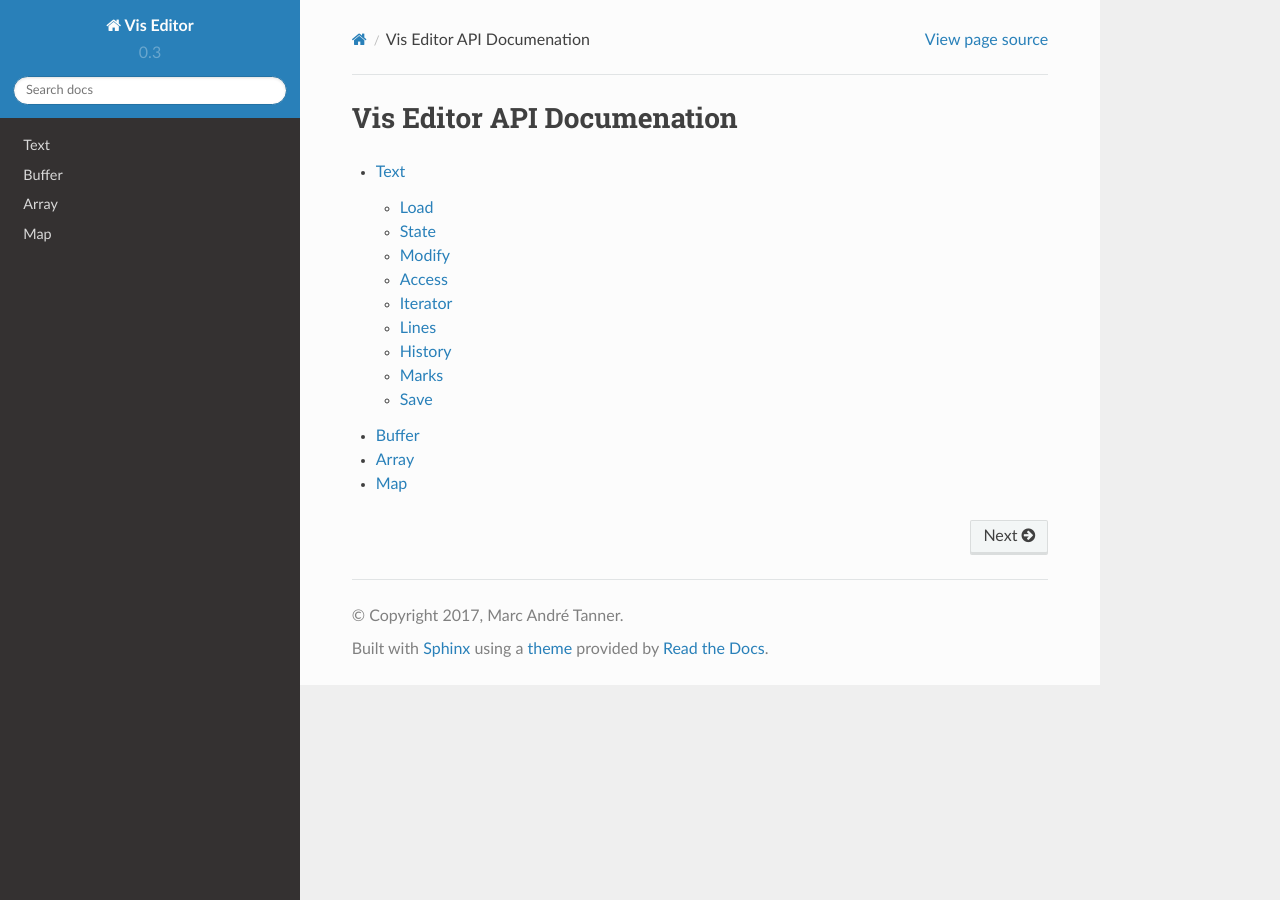
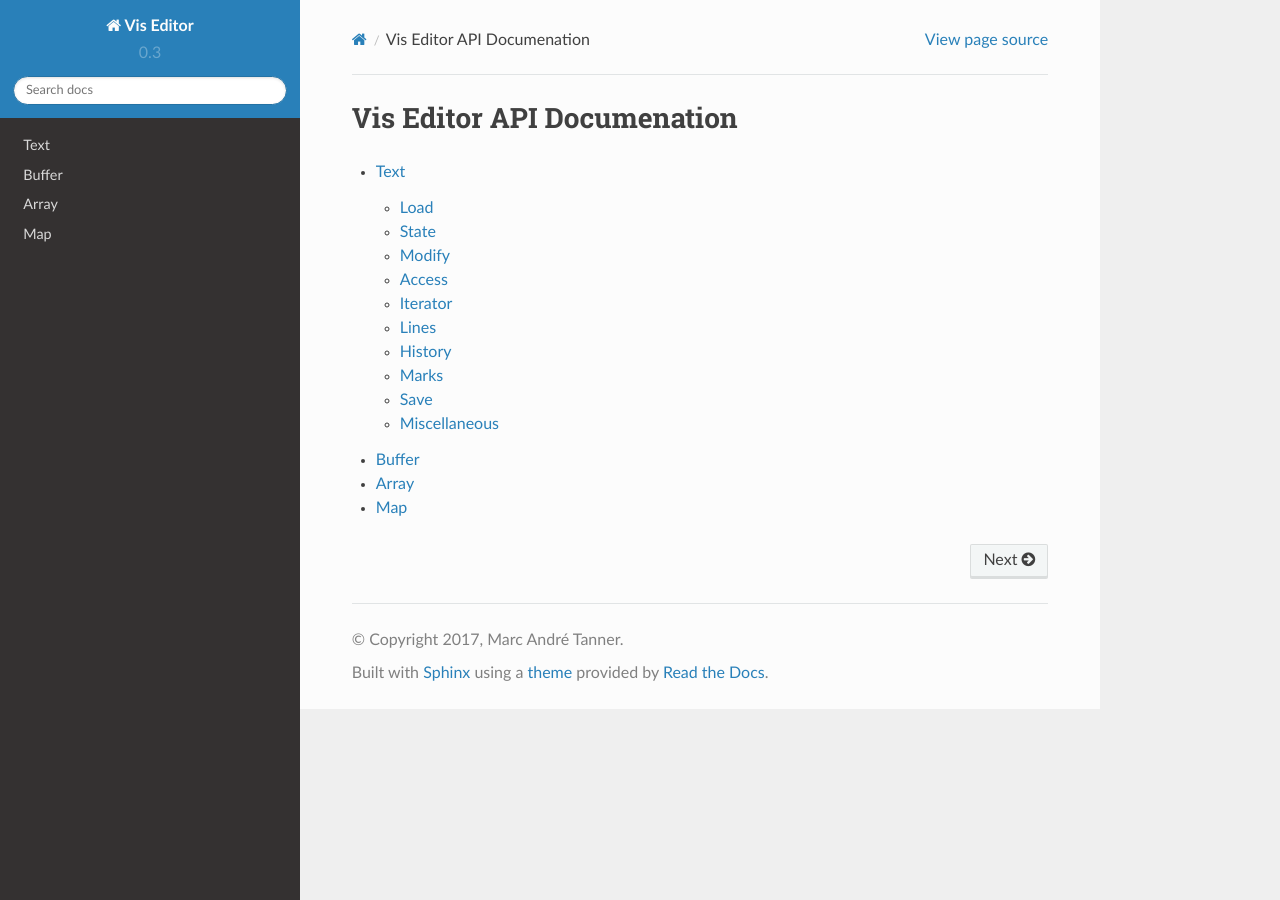
Before and after one commit to martanne/vis, a Sphinx documentation site: the page built from doc/index.rst, in a window 1280 px wide. Built offline with Sphinx 7.4.7 and the Read the Docs theme 2.0.0, drawn with Linux system fonts in a browser that asks for light colours.

Commit message:
text: add miscellaneous documentation section

```diff
--- a/doc/text.rst
+++ b/doc/text.rst
@@ -121,3 +121,9 @@ Save
 
 .. doxygengroup:: save
    :content-only:
+
+Miscellaneous
+-------------
+
+.. doxygengroup:: misc
+   :content-only:
```
Also changed, not shown: 1 other file.
